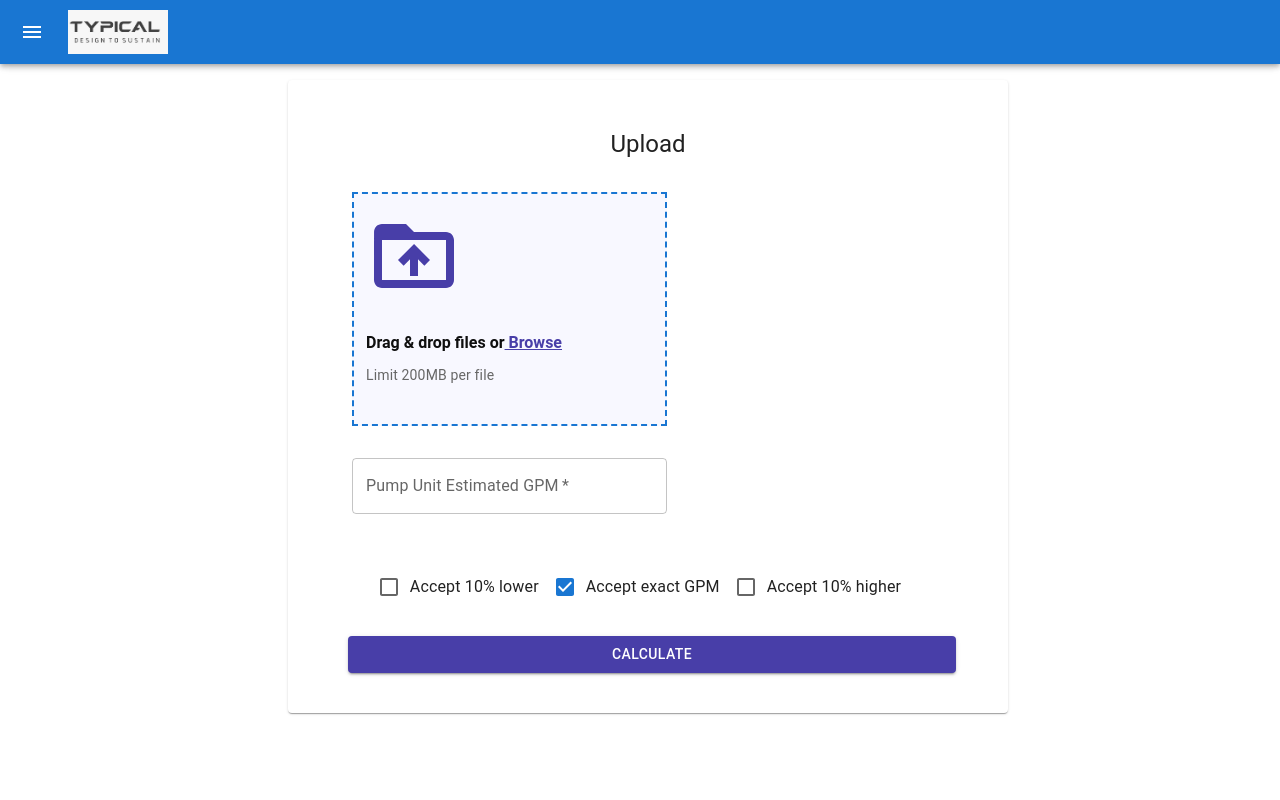
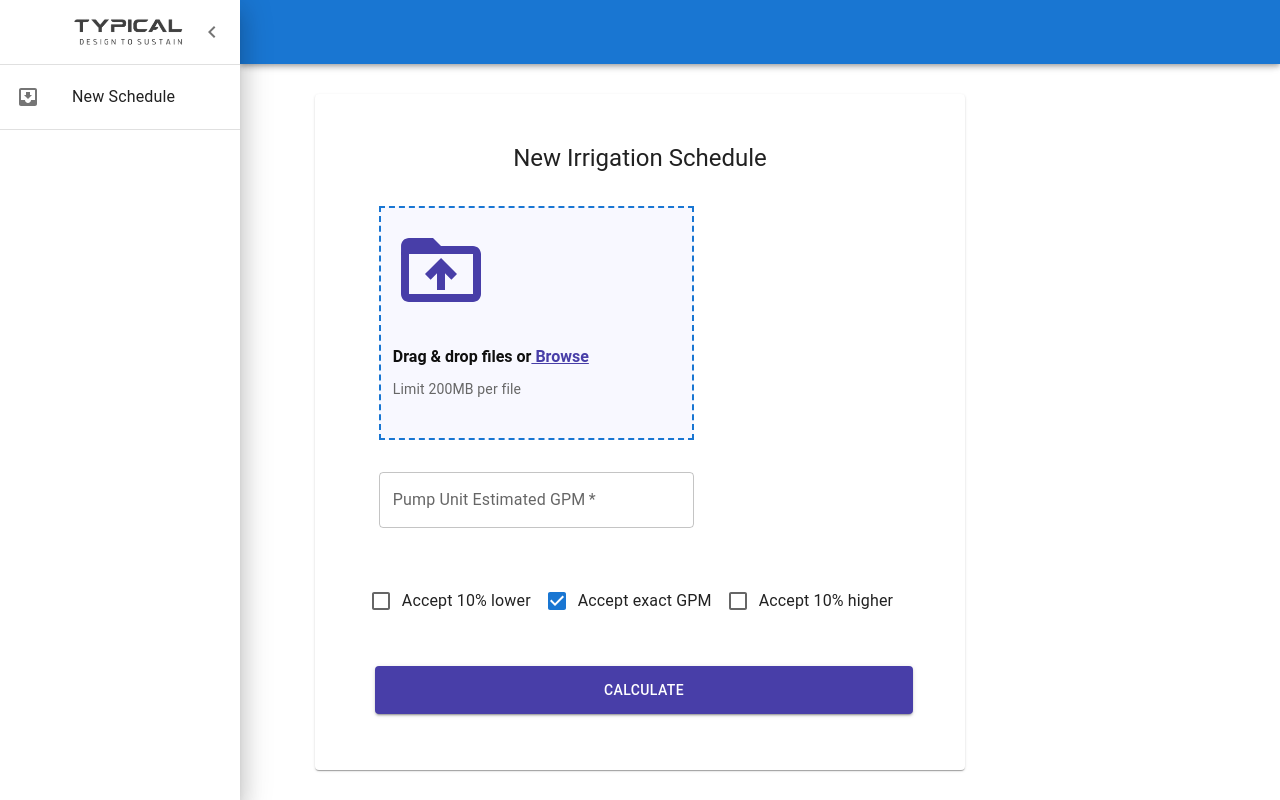
Before and after one commit to ahmedselhady/timescheduling-irrigation-systems, a Next.js app in the folder app/: page / in a window 1280 px wide. Built offline with nearby package versions, Linux system fonts and the light colour scheme.

Commit message:
followed latest comments, implemented router protection, fixed some styling issue, but responsive tables remaining

```diff
--- a/app/app/layout.tsx
+++ b/app/app/layout.tsx
@@ -20,7 +20,7 @@ const geistMono = localFont({
 });
 
 export const metadata: Metadata = {
-  title: "GPM Grouping",
+  title: "Typical-Tech",
   description: "Generated by create next app",
 };
 
@@ -38,10 +38,7 @@ export default function RootLayout({
         <AppWrapper>
           <Header />
           <DrawerEle />
-          <Main className="flex items-center justify-center w-full mx-auto mt-14">
-            <DrawerHeader />
-            {children}
-          </Main>
+          <Main className="min-h-[calc(100vh-64px)] px-6">{children}</Main>
         </AppWrapper>
       </body>
     </html>
--- a/app/app/page.tsx
+++ b/app/app/page.tsx
@@ -1,7 +1,7 @@
 import React from "react";
 
-import Upload from "@/components/Upload/Upload";
+import NewIrrigationScheduleForm from "@/components/NewIrrigationScheduleForm/NewIrrigationScheduleForm";
 
-export default function Home() {
-  return <Upload />;
+export default function NewSchedule() {
+  return <NewIrrigationScheduleForm />;
 }
--- a/app/app/v2/page.tsx
+++ /dev/null
@@ -1,8 +0,0 @@
-import React from "react";
-import Groupsv2 from "@/components/Groups/Group-2";
-
-const page = () => {
-  return <Groupsv2 />;
-};
-
-export default page;
--- a/app/components/Drawer/Drawer.tsx
+++ b/app/components/Drawer/Drawer.tsx
@@ -16,9 +16,11 @@ import InboxIcon from "@mui/icons-material/MoveToInbox";
 import { useAppContext } from "@/context";
 import CreateNewFolderIcon from "@mui/icons-material/CreateNewFolder";
 import ListIcon from "@mui/icons-material/List";
+import Image from "next/image";
 
 import { drawerWidth } from "@/constants";
 import Link from "next/link";
+import logo from "@/assets/logo-Photoroom.png";
 
 const DrawerHeader = styled("div")(({ theme }) => ({
   display: "flex",
@@ -35,9 +37,12 @@ const DrawerEle = () => {
 
   return (
     <Drawer
+      disableEnforceFocus
+      hideBackdrop
       ModalProps={{
         onBackdropClick: handleDrawerToggle,
         keepMounted: true,
+        disableScrollLock: true,
       }}
       sx={{
         width: drawerWidth,
@@ -51,7 +56,15 @@ const DrawerEle = () => {
       anchor="left"
       open={drawerIsOpened}
     >
-      <DrawerHeader className="flex content-between">
+      <DrawerHeader className="flex items-center justify-between">
+        <Image
+          quality={100}
+          src={logo}
+          height={100}
+          width={120}
+          alt="logo"
+          objectFit="cover"
+        />
         <IconButton onClick={handleDrawerToggle}>
           {theme.direction === "ltr" ? (
             <ChevronLeftIcon />
@@ -68,13 +81,13 @@ const DrawerEle = () => {
               <ListItemIcon>
                 <InboxIcon />
               </ListItemIcon>
-              <ListItemText primary="App" />
+              <ListItemText primary="New Schedule" />
             </ListItemButton>
           </ListItem>
         </Link>
       </List>
       <Divider />
-      <List>
+      {/* <List>
         {["New Project", "List Project"].map((text, index) => (
           <ListItem key={text} disablePadding>
             <ListItemButton>
@@ -85,7 +98,7 @@ const DrawerEle = () => {
             </ListItemButton>
           </ListItem>
         ))}
-      </List>
+      </List> */}
     </Drawer>
   );
 };
--- a/app/components/Header/Header.tsx
+++ b/app/components/Header/Header.tsx
@@ -8,7 +8,7 @@ import IconButton from "@mui/material/IconButton";
 import MenuIcon from "@mui/icons-material/Menu";
 import { useAppContext } from "@/context";
 
-import logo from "@/assets/logo.jpeg";
+import logo from "@/assets/logo-Photoroom.png";
 
 import { drawerWidth } from "@/constants";
 import Image from "next/image";
@@ -59,7 +59,7 @@ const Header = () => {
           <MenuIcon />
         </IconButton>
         <div className={`relative py-2 ${drawerIsOpened ? "hidden" : "block"}`}>
-          <Image quality={100} width={100} height={100} src={logo} alt="logo" />
+          {/* <Image quality={100} width={100} height={100} src={logo} alt="logo" /> */}
         </div>
       </Toolbar>
     </AppBar>
--- a/app/components/Main/Main.tsx
+++ b/app/components/Main/Main.tsx
@@ -6,7 +6,6 @@ export const DrawerHeader = styled("div")(({ theme }) => ({
   display: "flex",
   alignItems: "center",
   padding: theme.spacing(0, 1),
-  // necessary for content to be below app bar
   ...theme.mixins.toolbar,
   justifyContent: "flex-end",
 }));
@@ -16,13 +15,17 @@ export const Main = styled("main", {
 })<{
   open?: boolean;
 }>(({ theme }) => ({
+  display: "flex",
+  alignItems: "center",
+  justifyContent: "center",
+  width: "100%",
+  margin: "0 auto",
+  marginTop: "64px",
   flexGrow: 1,
-  padding: theme.spacing(3),
   transition: theme.transitions.create("margin", {
     easing: theme.transitions.easing.sharp,
     duration: theme.transitions.duration.leavingScreen,
   }),
-  // marginLeft: `-${drawerWidth}px`,
   variants: [
     {
       props: ({ open }) => open,
--- a/app/components/Upload/Upload.tsx
+++ b/app/components/NewIrrigationScheduleForm/NewIrrigationScheduleForm.tsx
@@ -28,12 +28,13 @@ interface CheckboxState {
   acceptHigher: boolean;
 }
 
-const Upload = () => {
+const NewIrrigationScheduleForm = () => {
   const router = useRouter();
   const {
     toggleShowResults,
     handleSaveData,
     pumpUnitValue,
+    isSmScreen,
     pumpUnitValueInputHandler,
   } = useAppContext();
 
@@ -72,70 +73,43 @@ const Upload = () => {
     handleSaveData(newData);
     toggleShowResults();
     router.push("/results");
-
-    // const formData = new FormData();
-    // if (uploadedFile === null) {
-    //   alert("please enter a file");
-    //   return;
-    // }
-    // formData.append("file", uploadedFile);
-    // formData.append("pump_unit_estimated_gpm", String(pumpUnitValue));
-    // try {
-    //   const response = await fetch("http://127.0.0.1:5000/", {
-    //     method: "POST",
-    //     body: formData,
-    //   });
-    //   if (!response.ok) {
-    //     console.log("here");
-    //     throw new Error(`Error: ${response.statusText}`);
-    //   }
-    //   const result = await response.json();
-    //   console.log(result);
-    //   // Handle success however you prefer
-    //   if (result) {
-    //     toggleShowResults();
-    //   }
-    // } catch (error) {
-    //   if (error instanceof Error) {
-    //     console.error(error.message);
-    //     // Handle error however you prefer
-    //   }
-    // }
   };
 
   return (
     <Card
       sx={{
-        width: { xs: "100%", sm: "45rem" },
-        padding: { xs: "2rem 0", sm: "2rem 3rem" },
+        padding: { xs: "0", sm: "2rem 3rem" },
       }}
     >
-      <CardHeader title="Upload" sx={{ textAlign: "center" }}></CardHeader>
+      <CardHeader
+        title="New Irrigation Schedule"
+        sx={{ textAlign: "center" }}
+      ></CardHeader>
       <CardContent>
         <FormControl className="flex justify-center gap-8">
           <Input
             onChange={handleFileChange}
             type="file"
-            className="custom-file-upload border-2 border-dashed bg-[#F8F8FF] h-[14.625rem] w-full"
+            className="custom-file-upload border-2 border-dashed bg-[#F8F8FF] h-[9rem] sm:h-[14.625rem] w-full"
             inputProps={{ style: { height: "100%" } }}
             sx={{ borderColor: "primary.main" }}
             disableUnderline
           />
           <InputLabel
-            className="flex flex-col items-center justify-center w-full"
             shrink={false}
+            className="flex flex-col items-center justify-center w-full p-3 sm:p-0"
           >
             <DriveFolderUploadIcon
-              sx={{ fontSize: "6rem", color: "#483EA8" }}
+              sx={{ fontSize: { sm: "6rem", xs: "3rem" }, color: "#483EA8" }}
             />
             <Typography
               variant="h5"
               sx={{
                 color: "#0F0F0F",
                 fontWeight: "700",
-                fontSize: "1rem",
+                fontSize: { sm: "1rem", xs: "0.75rem" },
               }}
-              className="pt-7"
+              className="pt-3 sm:pt-7"
             >
               Drag & drop files or
               <span className="text-[#483EA8] underline"> Browse</span>
@@ -159,8 +133,8 @@ const Upload = () => {
           />
         </FormControl>
       </CardContent>
-      <CardActions className="flex flex-col justify-center">
-        <div className="flex justify-between py-7">
+      <CardActions className="flex flex-col justify-center items-center">
+        <div className="w-full flex flex-col sm:flex-row justify-between items-start pl-3 sm:pl-0 py-3 sm:py-7">
           <FormControlLabel
             control={
               <Checkbox
@@ -192,17 +166,19 @@ const Upload = () => {
             label="Accept 10% higher"
           />
         </div>
+        <div className="w-full flex items-center justify-center my-4">
           <Button
             type="submit"
             onClick={handleFileUpload}
-          sx={{ background: "#483EA8", width: "100%" }}
+            sx={{ background: "#483EA8", width: "100%", padding: "0.75rem" }}
             variant="contained"
           >
             Calculate
           </Button>
+        </div>
       </CardActions>
     </Card>
   );
 };
 
-export default Upload;
+export default NewIrrigationScheduleForm;
--- a/app/context/index.tsx
+++ b/app/context/index.tsx
@@ -2,8 +2,8 @@
 
 import React, { useContext, createContext } from "react";
 
-import { Batch, ResponseData } from "@/type";
-import newData from "../../new-example.json";
+import { ResponseData } from "@/type";
+import { useTheme, useMediaQuery } from "@material-ui/core";
 
 interface AppContextType {
   drawerIsOpened: boolean;
@@ -14,17 +14,29 @@ interface AppContextType {
   groups: ResponseData | null;
   pumpUnitValue: string | number;
   pumpUnitValueInputHandler: (e: React.ChangeEvent<HTMLInputElement>) => void;
+  isSmScreen: boolean;
 }
 
 const AppContext = createContext<AppContextType | undefined>(undefined);
 
 export function AppWrapper({ children }: { children: React.ReactNode }) {
   // Layout
+  const theme = useTheme();
+  const isMdScreen = useMediaQuery(theme.breakpoints.down("md"));
+  const isSmScreen = useMediaQuery(theme.breakpoints.down("xs"));
 
-  const [drawerIsOpened, setDrawerIsOpen] = React.useState(false);
+  const [drawerIsOpened, setDrawerIsOpen] = React.useState(!isMdScreen);
   const [groups, setGroups] = React.useState<ResponseData | null>(null);
   const [showResult, setShowGroups] = React.useState<boolean>(false);
   const [pumpUnitValue, setPumpUnitValue] = React.useState<number | string>("");
+
+  React.useEffect(() => {
+    if (isMdScreen) {
+      setDrawerIsOpen(false);
+    } else if (!isMdScreen) {
+      setDrawerIsOpen(true);
+    }
+  }, [isMdScreen]);
 
   const handleSaveData = (payload: ResponseData) => {
     setGroups(payload);
@@ -55,6 +67,7 @@ export function AppWrapper({ children }: { children: React.ReactNode }) {
         groups,
         pumpUnitValue,
         pumpUnitValueInputHandler,
+        isSmScreen,
       }}
     >
       {children}
--- /dev/null
+++ b/package.json
@@ -0,0 +1,5 @@
+{
+  "dependencies": {
+    "@material-ui/core": "^4.12.4"
+  }
+}
```
Also changed, not shown: app/components/Groups/Groups.tsx (+9 -17 lines), app/type/index.ts (+0 -20 lines), app/assets/logo-Photoroom.png (added), 1 other file (tests, documents, lock files or other folders). Lines whose indentation alone changed are shown as unchanged.
